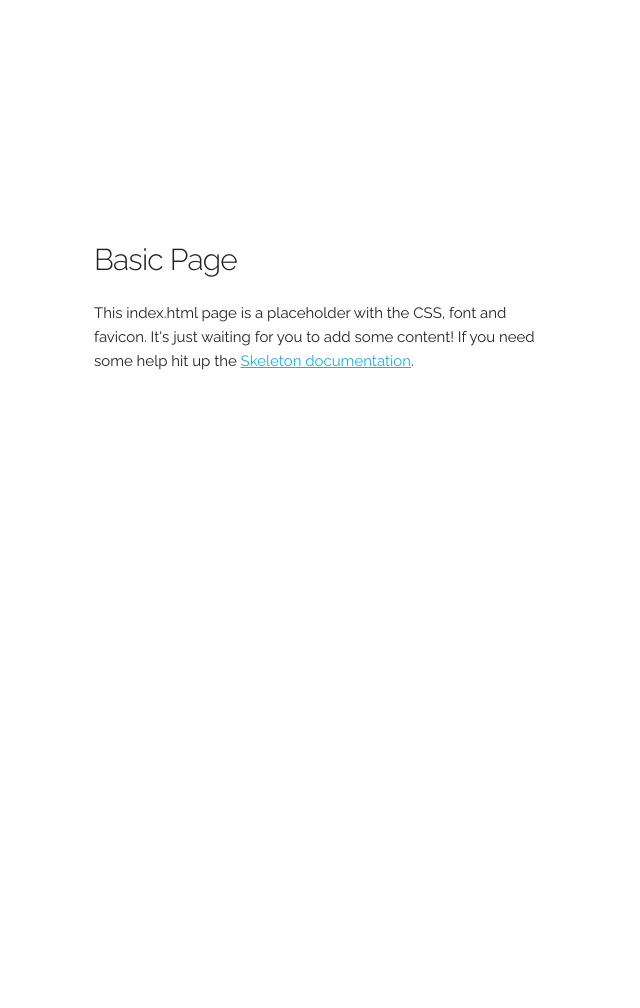
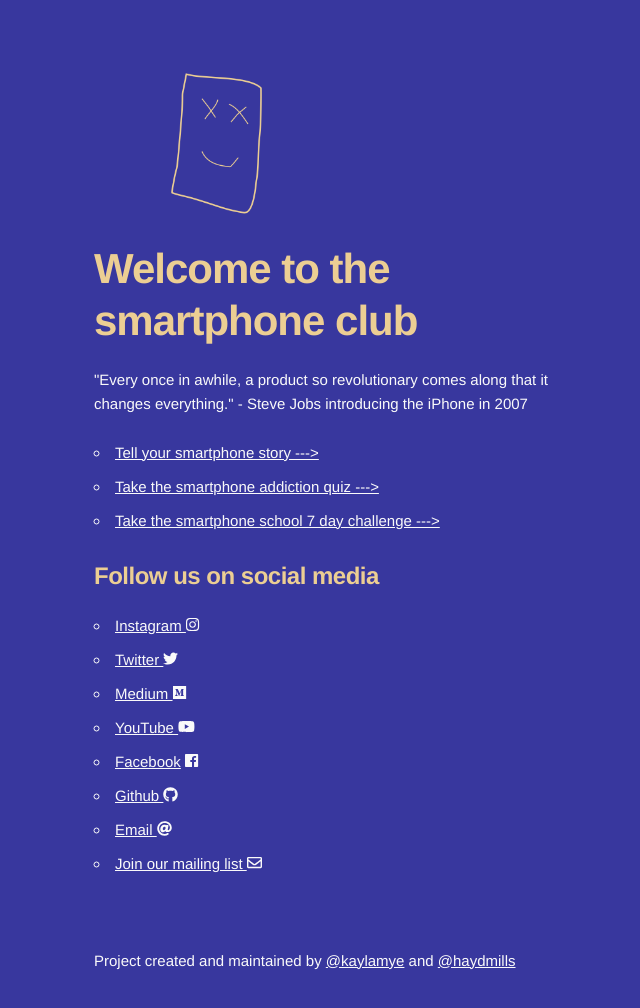
Before and after one commit to haydmills/smartphonedetox, a plain HTML site: page website/index.html in a window 1280 px wide. Shown: the whole page, without its empty margins (66-706 px from the left). Before the commit the page ends 800 px from the top, so only its background shows below. Drawn offline with Linux system fonts and the light colour scheme.

Commit message:
Changing folder...got confused...messed it up

```diff
--- a/website/css/skeleton.css
+++ b/website/css/skeleton.css
@@ -124,8 +124,9 @@ body {
   font-size: 1.5em; /* currently ems cause chrome bug misinterpreting rems on body element */
   line-height: 1.6;
   font-weight: 400;
-  font-family: "Raleway", "HelveticaNeue", "Helvetica Neue", Helvetica, Arial, sans-serif;
-  color: #222; }
+  font-family: Helvetica, Arial, sans-serif;
+  color: #FAFAFA;
+  background-color: #38379E; }
 
 
 /* Typography
@@ -133,7 +134,7 @@ body {
 h1, h2, h3, h4, h5, h6 {
   margin-top: 0;
   margin-bottom: 2rem;
-  font-weight: 300; }
+  color: #ECCE93; }
 h1 { font-size: 4.0rem; line-height: 1.2;  letter-spacing: -.1rem;}
 h2 { font-size: 3.6rem; line-height: 1.25; letter-spacing: -.1rem; }
 h3 { font-size: 3.0rem; line-height: 1.3;  letter-spacing: -.1rem; }
@@ -158,9 +159,9 @@ p {
 /* Links
 –––––––––––––––––––––––––––––––––––––––––––––––––– */
 a {
-  color: #1EAEDB; }
+  color: #fafafa; }
 a:hover {
-  color: #0FA0CE; }
+  color: #7A79FF; }
 
 
 /* Buttons
--- a/website/index.html
+++ b/website/index.html
@@ -5,17 +5,15 @@
   <!-- Basic Page Needs
   –––––––––––––––––––––––––––––––––––––––––––––––––– -->
   <meta charset="utf-8">
-  <title>Your page title here :)</title>
-  <meta name="description" content="">
-  <meta name="author" content="">
+  <title>smartphone club - Welcome Children of the Internet</title>
+  <meta name="description" content="smartphone club, smartphones, phones, smart phone, smartphone, smartphone addiction, smartphone generation">
+  <meta name="author" content="smartphone club">
+
 
   <!-- Mobile Specific Metas
   –––––––––––––––––––––––––––––––––––––––––––––––––– -->
   <meta name="viewport" content="width=device-width, initial-scale=1">
 
-  <!-- FONT
-  –––––––––––––––––––––––––––––––––––––––––––––––––– -->
-  <link href="//fonts.googleapis.com/css?family=Raleway:400,300,600" rel="stylesheet" type="text/css">
 
   <!-- CSS
   –––––––––––––––––––––––––––––––––––––––––––––––––– -->
@@ -24,7 +22,20 @@
 
   <!-- Favicon
   –––––––––––––––––––––––––––––––––––––––––––––––––– -->
-  <link rel="icon" type="image/png" href="images/favicon.png">
+  <link rel="icon" type="image/png" href="images/icon.png">
+
+  <script defer src="https://use.fontawesome.com/releases/v5.0.10/js/all.js" integrity="sha384-slN8GvtUJGnv6ca26v8EzVaR9DC58QEwsIk9q1QXdCU8Yu8ck/tL/5szYlBbqmS+" crossorigin="anonymous"></script>
+
+
+  <!-- Global site tag (gtag.js) - Google Analytics -->
+  <script async src="https://www.googletagmanager.com/gtag/js?id=UA-116672244-1"></script>
+  <script>
+    window.dataLayer = window.dataLayer || [];
+    function gtag(){dataLayer.push(arguments);}
+    gtag('js', new Date());
+
+    gtag('config', 'UA-116672244-1');
+  </script>
 
 </head>
 <body>
@@ -32,10 +43,36 @@
   <!-- Primary Page Layout
   –––––––––––––––––––––––––––––––––––––––––––––––––– -->
   <div class="container">
+    <div class="row" style="margin-top: 5%;">
+      <div class="one-half column">
+        <img src="images/dancing-smiley.gif" width="250px;">
+        <h2>Welcome to the smartphone club</h2>
+        <p>"Every once in awhile, a product so revolutionary comes along that it changes everything." - Steve Jobs introducing the iPhone in 2007</p>
+        <ul>
+          <li><a href="https://goo.gl/forms/4oyxjAAvtc84SaqR2" target="_blank">Tell your smartphone story ---></a></li>
+          <li><a href="https://goo.gl/forms/lsTgiMwv6dxlZOXm2" target="_blank">Take the smartphone addiction quiz ---></a></li>
+          <li><a href="http://smartphoneschool.org/" target="_blank">Take the smartphone school 7 day challenge ---></a></li>
+        </ul>
+      </div>
+    </div>
     <div class="row">
-      <div class="one-half column" style="margin-top: 25%">
-        <h4>Basic Page</h4>
-        <p>This index.html page is a placeholder with the CSS, font and favicon. It's just waiting for you to add some content! If you need some help hit up the <a href="http://www.getskeleton.com">Skeleton documentation</a>.</p>
+      <div class="full column">
+        <h5>Follow us on social media</h5>
+        <ul>
+          <li><a href="https://www.instagram.com/smartphone.club/" target="_blank">Instagram <i class="fab fa-instagram"></a></i></li>
+          <li><a href="https://twitter.com/smartphoneclub1" target="_blank">Twitter <i class="fab fa-twitter"></i></a></li>
+          <li><a href="https://medium.com/smartphoneclub" target="_blank">Medium <i class="fab fa-medium"></i></a></li>
+          <li><a href="https://www.youtube.com/channel/UC5uIZT12aOj4bT44JBTVYqQ" target="_blank">YouTube <i class="fab fa-youtube"></i></a></li>
+          <li><a href="https://www.facebook.com/Smartphone-club-1602793973168749/" target="_blank">Facebook</a> <i class="fab fa-facebook"></i></a></li>
+          <li><a href="https://github.com/smartphoneclub" target="_blank">Github <i class="fab fa-github"></i></a></li>
+          <li><a href="mailto:smartphonecluborg@gmail.com" target="_blank">Email <i class="fas fa-at"></i></a></li>
+          <li><a href="https://www.subscribepage.com/smartphoneclub" target="_blank">Join our mailing list <i class="far fa-envelope"></i></a></li>
+        </ul>
+      </div>
+    </div>
+    <div class="row" style="margin-top: 5%; margin-bottom: 5%;">
+      <div class="full column">
+        <p>Project created and maintained by <a href="https://twitter.com/kaylamye" target="_blank">@kaylamye</a> and <a href="https://twitter.com/haydmills" target="_blank">@haydmills</a></p>
       </div>
     </div>
   </div>
```
Also changed, not shown: website/images/dancing-smiley.gif (added), website/images/favicon.png (deleted), website/images/globe.gif (added), website/images/icon.png (added).
